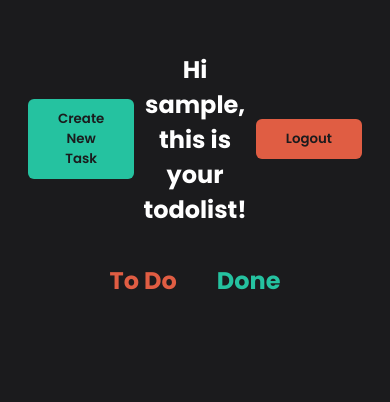
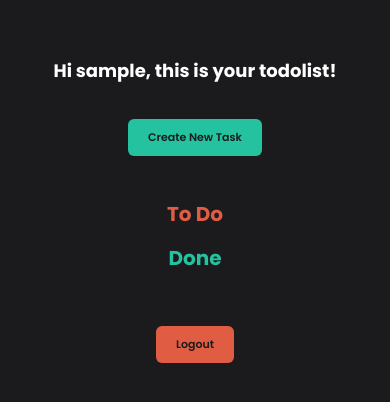
Before and after one commit to eugeniusms/pbp-assignment, a Django app: page /todolist/ in a window 390 px wide. Shown: the top 402 px of the page. Run offline with Django 4.2, Linux system fonts and the light colour scheme; the visitor is signed in with stand-in values (Sample User, id 1); data that the repository does not hold is empty.

Commit message:
TUGAS5: Responsive Todolist

```diff
--- a/todolist/static/todolist.css
+++ b/todolist/static/todolist.css
@@ -16,6 +16,14 @@ body {
     display: flex;
     justify-content: space-between;
     align-items: center;
+}
+
+.navbar-mobile {
+    display: none;
+}
+
+.logout-mobile {
+    display: none;
 }
 
 .add-task-button {
@@ -148,3 +156,165 @@ h1 {
     color: white;
     font-size: 24px;
 }
+
+/* Mobile & Tab */
+@media only screen and (max-width: 990px) {
+    body {
+        margin-top: 32px;
+        text-align:center;
+        background-color: #1B1B1D;
+    }
+
+    .navbar {
+        display: none;
+    }
+
+    .navbar-mobile {
+        display: block;
+        justify-content: center;
+        align-items: center;
+        padding: 10px 40px;
+    }
+
+    .logout-mobile {
+        display: block;
+        justify-content: center;
+        margin-top: 40px;
+    }
+
+    .add-task-button {
+        background-color: #25C2A0;
+        padding: 10px 20px;
+        border: none;
+        margin-top: 20px;
+        margin-left: 0px;
+        border-radius: 6px;
+        font-weight: 600;
+        font-size: 11px;
+    }
+
+    .logout-button {
+        background-color: #e05d43;
+        padding: 10px 20px;
+        border: none;
+        margin-right: 0px;
+        border-radius: 6px;
+        font-weight: 600;
+        font-size: 11px;
+    }
+
+    .add-task-button:hover {
+        color: white;
+    }
+
+    .logout-button:hover {
+        color: white;
+    }
+
+    .todolist {
+        display: flex;
+        justify-content: center;
+    }
+
+    .todolist-list {
+        display: block;
+        margin-top: 20px;
+    }
+
+    .task-card {
+        background-color: #E3E3E3;
+        padding: 4px 30px 14px;
+        border-radius: 12px;
+        text-align: left;
+        width: 16rem;
+        box-shadow: 6px 6px #888888;
+        /* animation */
+        transform: scale(1.0);
+        transition-duration: 0.2s;
+        opacity: 0.9;
+    }
+
+    .task-card:hover {
+        /* animation */
+        transform: scale(1.03);
+        transition-duration: 0.2s;
+        opacity: 1;
+    }
+
+    .task-card .task-judul {
+        font-weight: 800;
+        font-size: 14px;
+    }
+
+    .task-card .task-deskripsi {
+        font-size: 10px;
+    }
+
+    .task-card .task-tanggal {
+        text-align: right;
+        font-size: 9px;
+        font-style: italic;
+        color: #888888;
+        font-weight: 300;
+    }
+
+    .task-card .task-tombol {
+        display: flex;
+        justify-content: space-between;
+    }
+
+    .task-card .task-tombol .task-change-done {
+        background-color: #E3E3E3;
+        border: 2px solid #c2c0c0;
+        padding: 6px 20px;
+        border-radius: 6px;
+        font-size: 10px;
+    }
+
+    .task-card .task-tombol .task-change-done:hover {
+        background-color: #66dec4;
+        border: 2px solid #66dec4;
+    }
+
+    .task-card .task-tombol .task-change-todo {
+        background-color: #E3E3E3;
+        border: 2px solid #c2c0c0;
+        padding: 6px 20px;
+        border-radius: 6px;
+        font-size: 10px;
+    }
+
+    .task-card .task-tombol .task-change-todo:hover {
+        background-color: #f7b0a2;
+        border: 2px solid #f7b0a2;
+    }
+
+    .task-card .task-tombol .task-delete {
+        background-color: #E3E3E3;
+        border: 2px solid #e05d43;
+        padding: 6px 20px;
+        border-radius: 6px;
+        font-size: 10px;
+        font-weight: 600;
+        color: #e05d43;
+    }
+
+    .task-card .task-tombol .task-delete:hover {
+        background-color: #e05d43;
+        border: 2px solid #e05d43;
+        color: white;
+    }
+
+    .sekat-horizontal {
+        width: 40px;
+    }
+
+    .sekat-vertikal {
+        height: 20px;
+    }
+
+    h1 {
+        color: white;
+        font-size: 24px;
+    }
+}
--- a/todolist/templates/todolist.html
+++ b/todolist/templates/todolist.html
@@ -31,12 +31,23 @@
         </a>
     </section>
 
+    <section class="navbar-mobile">
+        <h1 style="font-size:18px;">
+            Hi {{ username }}, this is your todolist!
+        </h1>
+        <a href="{% url 'todolist:create_task' %}">
+            <button class="add-task-button">
+                Create New Task
+            </button>
+        </a>
+    </section>
+
 
 
     <div class="todolist">
         <div class="todolist-list">
             <div class="todolist-todo">
-                <h1 style="color:#e05d43;">To Do</h1>
+                <h1 style="color:#e05d43;font-size:20px;">To Do</h1>
                 {% for todo in todolist %}
                     {% if todo.is_finished == False %}
                         <div class="task-card">
@@ -65,7 +76,7 @@
             </div>
             <div class="sekat-horizontal"></div>
             <div class="todolist-done">
-                <h1 style="color:#25C2A0;">Done</h1>
+                <h1 style="color:#25C2A0;font-size:20px;">Done</h1>
                 {% for todo in todolist %}
                     {% if todo.is_finished %}
                         <div class="task-card">
@@ -95,6 +106,14 @@
         </div>
     </div>
 
+    <section class="logout-mobile">
+        <a href="{% url 'todolist:logout' %}">
+            <button class="logout-button">
+            Logout
+            </button>
+        </a>
+    </section>
+
     <div class="sekat-vertikal"></div>
     <div class="sekat-vertikal"></div>
     <div class="sekat-vertikal"></div>
```
